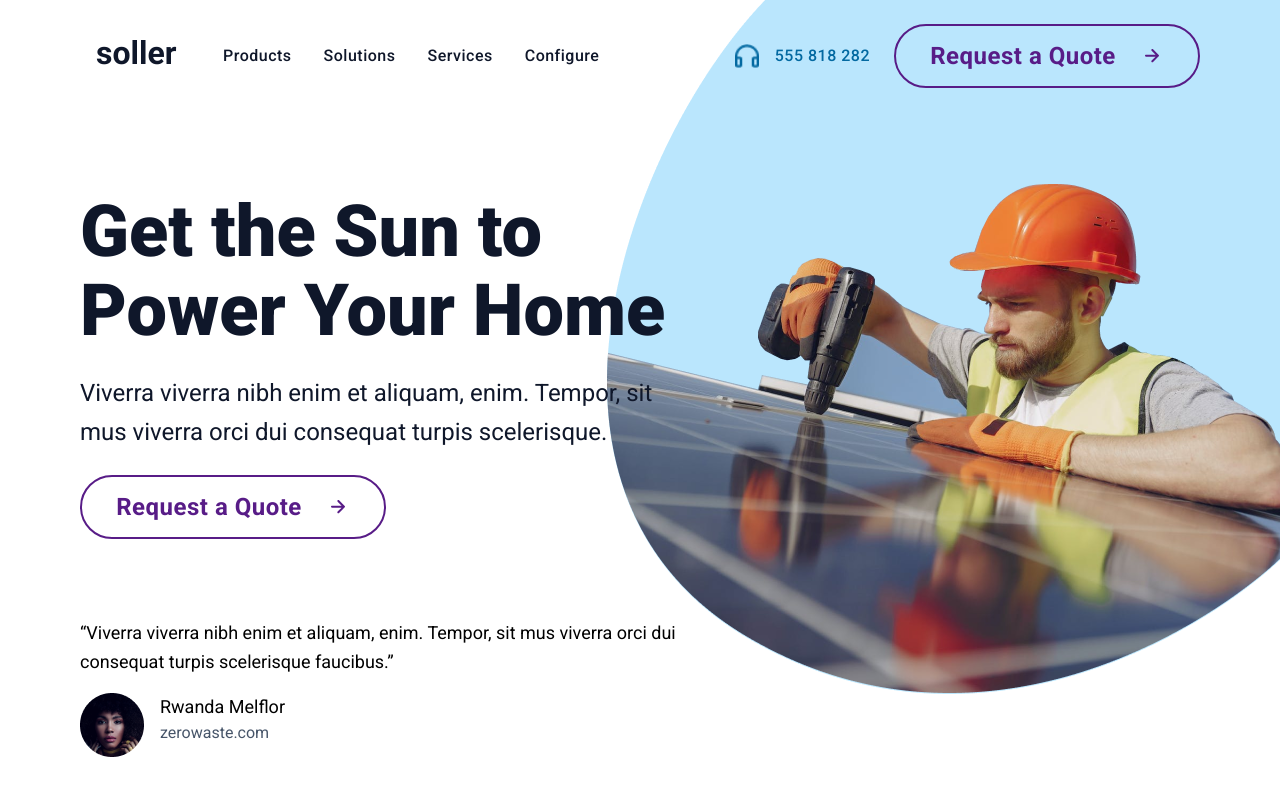
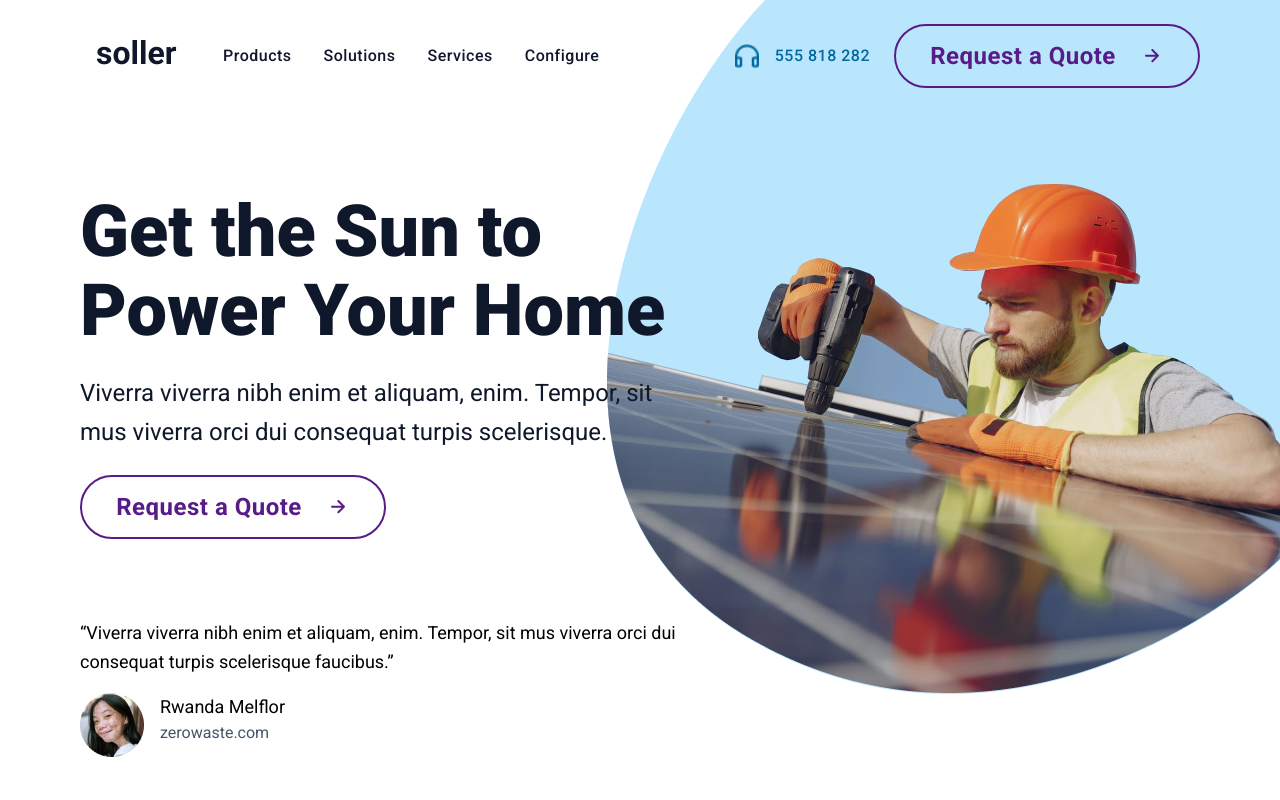
Before and after one commit to Breno-Mateus/buzzvel-test, a React (Vite) app: page / in a window 1280 px wide. Shown: the top 800 px of the page. Built offline with nearby package versions, Linux system fonts and the light colour scheme.

Commit message:
fix: user section1 and card

```diff
--- a/src/components/card/index.tsx
+++ b/src/components/card/index.tsx
@@ -2,7 +2,7 @@ import { CardProps } from "./type"
 
 const Card = ({key, urlImage, text, name, consumption, className} : CardProps) => {
     return (
-        <div className={`w-[343px] h-[442px] flex-none items-center justify-center border-[1px] rounded-[10px] bg-colorPrimary p-8 ${className}`} key={key}>
+        <div className={`w-[343px] h-[442px] flex-none flex items-center justify-end border-[1px] rounded-[10px] bg-colorPrimary p-8 ${className}`} key={key}>
             <div className="text-textColor">
                 <p className="
                 text-[16px] leading-[22.4px] font-normal
--- a/src/components/section1/index.tsx
+++ b/src/components/section1/index.tsx
@@ -1,5 +1,5 @@
 import Button from "../button"
-import User1 from "../../assets/user1.png"
+import User from "../../assets/user3.png"
 import Arrow from "../../assets/arrow-right-1.svg"
 import ArrowHover from "../../assets/arrow-right-2.svg"
 
@@ -29,7 +29,7 @@ const Section1 = () => {
                 md:text-[18px] md:leading-[28.8px]">“Viverra viverra nibh enim et aliquam, enim. Tempor, sit mus viverra orci dui consequat turpis scelerisque faucibus.”</p>
 
                 <div className="flex gap-4">
-                    <img src={User1}/>
+                    <img src={User}/>
 
                     <div className="flex flex-col">
                         <p className="text-[18px] leading-[28.8px] font-normal">Rwanda Melflor</p>
```
